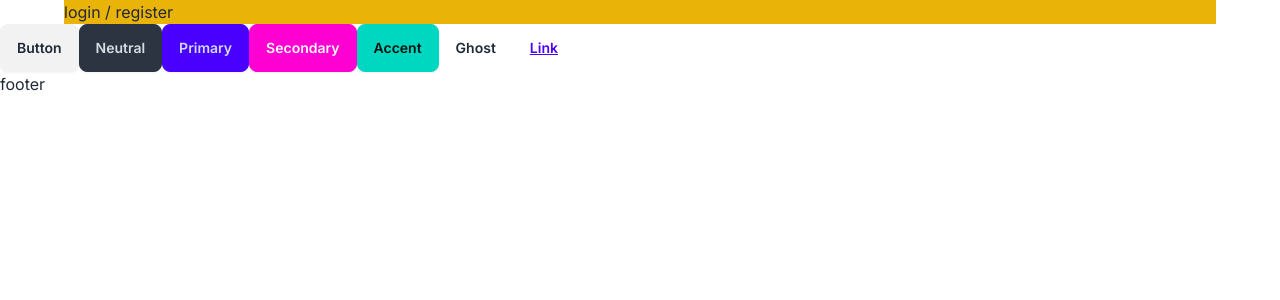
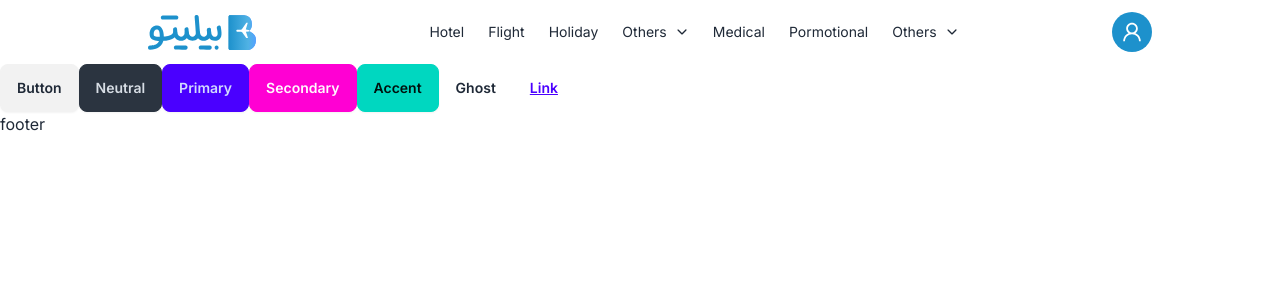
Before and after one commit to Mostafizur-Pro/majestic_bangladesh_client, a Next.js app: page / in a window 1280 px wide. Shown: the top 300 px of the page. Built offline with nearby package versions, Linux system fonts and the light colour scheme.

Commit message:
navbar done

```diff
--- a/app/globals.css
+++ b/app/globals.css
@@ -3,8 +3,16 @@
 @tailwind utilities;
 
 .active-Navlink {
-    @apply bg-rose-500 text-white font-medium text-[18px]
+  @apply bg-rose-500 text-white font-medium text-[18px];
 }
 .normal-Navlink {
-    @apply font-medium text-gray-500 text-[16px] hover:bg-gray-200 duration-300
+  @apply font-medium text-gray-500 text-[16px] hover:bg-gray-200 duration-300;
 }
+
+.dropdown_span {
+  @apply px-6 py-2 bg-white cursor-pointer hover:bg-[#1D91CC] hover:rounded-lg hover:duration-0 hover:text-white duration-300;
+}
+
+.link_hover {
+  @apply hover:text-[#1D91CC] duration-300;
+}
--- a/components/shared/Container.tsx
+++ b/components/shared/Container.tsx
@@ -3,7 +3,7 @@ const Container = ({
 }: Readonly<{
   children: React.ReactNode;
 }>) => {
-  return <div className="bg-yellow-500 w-[90%] mx-auto">{children}</div>;
+  return <div className="w-[80%] mx-auto">{children}</div>;
 };
 
 export default Container;
--- /dev/null
+++ b/components/shared/Dropdown.tsx
@@ -0,0 +1,62 @@
+"use client";
+import { useState } from "react";
+import { IoIosArrowDown } from "react-icons/io";
+
+const Dropdown: React.FC = () => {
+  const [isOpen, setIsOpen] = useState<boolean>(false);
+  let timeout: NodeJS.Timeout | null = null;
+
+  const handleMouseEnter = () => {
+    setIsOpen(true);
+    if (timeout) {
+      clearTimeout(timeout); // Clear the timeout if it exists
+    }
+  };
+
+  const handleMouseLeave = () => {
+    timeout = setTimeout(() => {
+      setIsOpen(false);
+    }, 500); // 3000 milliseconds = 3 seconds
+  };
+
+  const handleMenuMouseEnter = () => {
+    if (timeout) {
+      clearTimeout(timeout); // Clear the timeout when the mouse enters the menu
+      timeout = null;
+    }
+  };
+
+  return (
+    <>
+      <p
+        onMouseEnter={handleMouseEnter}
+        onMouseLeave={handleMouseLeave}
+        className="flex items-center gap-2 link_hover cursor-pointer"
+      >
+        Others
+        <IoIosArrowDown
+          className={`${isOpen ? "rotate-180" : "rotate-0"}  duration-300`}
+        />
+      </p>
+
+      <div
+        onMouseEnter={handleMenuMouseEnter}
+        onMouseLeave={handleMouseLeave}
+        className={`dropdown_menu absolute flex ${
+          isOpen
+            ? "opacity-100 duration-300 translate-y-0"
+            : "opacity-0 duration-500 pointer-events-none -translate-y-[400px]"
+        } flex-col rounded-xl shadow-xl p-1 top-[10%] w-[200px]`}
+      >
+        <span className="dropdown_span">About</span>
+        <span className="dropdown_span">Bilito</span>
+        <span className="dropdown_span">Why Bilito?</span>
+        <span className="dropdown_span">Travel Guide</span>
+        <span className="dropdown_span">News</span>
+        <span className="dropdown_span">FAQ & Support</span>
+      </div>
+    </>
+  );
+};
+
+export default Dropdown;
--- a/components/shared/Navbar.tsx
+++ b/components/shared/Navbar.tsx
@@ -1,10 +1,12 @@
+import { AiOutlineUser } from "react-icons/ai";
 import Container from "./Container";
+import Dropdown from "./Dropdown";
 
 const Navbar = () => {
   const logo = (
     <svg
       width="148"
-      height="48"
+      height="35"
       viewBox="0 0 148 48"
       fill="none"
       xmlns="http://www.w3.org/2000/svg"
@@ -94,8 +96,26 @@ const Navbar = () => {
 
   return (
     <Container>
-      <nav>
-        <button>login / register </button>
+      <nav className="py-3 flex justify-between items-center">
+        <div>{logo}</div>
+
+        <ul className="flex items-center gap-6 text-sm">
+          <li>Hotel</li>
+          <li>Flight</li>
+          <li>Holiday</li>
+          <li>
+            <Dropdown />
+          </li>
+          <li>Medical</li>
+          <li>Pormotional</li>
+
+          <li>
+            <Dropdown />
+          </li>
+        </ul>
+        <button className="bg-[#1D91CC] text-white p-2 hover:bg-[#3f7692] duration-300 rounded-full flex justify-center items-center gap-2">
+          <AiOutlineUser className="text-2xl" />
+        </button>
       </nav>
     </Container>
   );
```
Also changed, not shown: app/page.tsx (line endings or trailing spaces).
